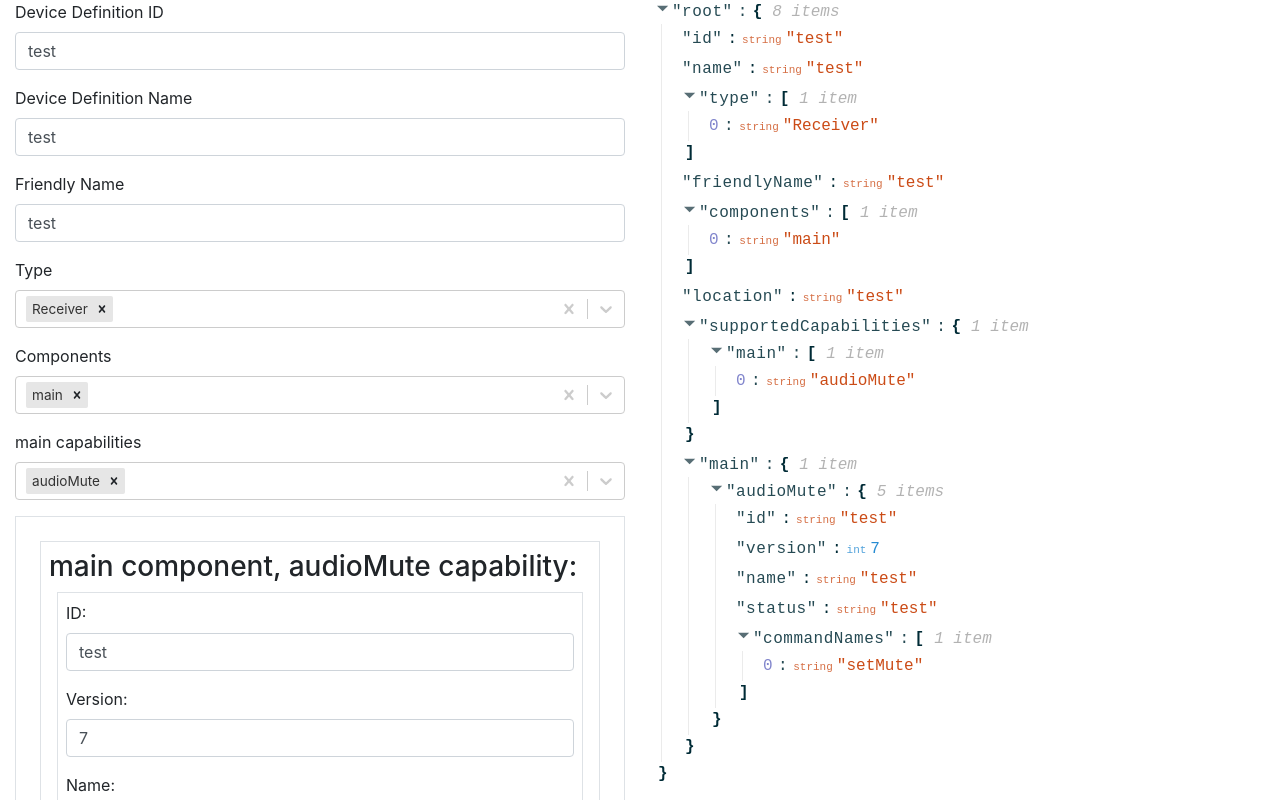
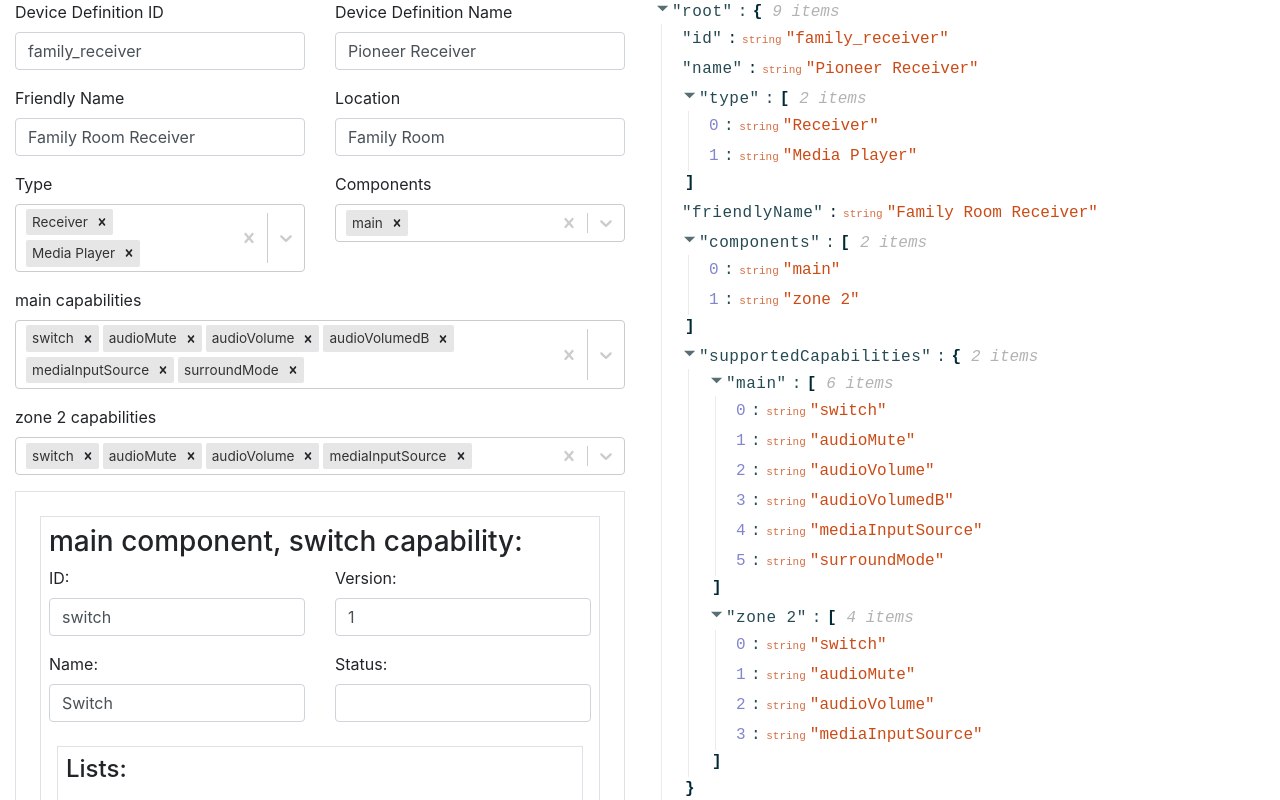
Before and after one commit to megarocks/formio-for-iot, a React (Create React App) app in the folder frontend/: page / in a window 1280 px wide. Shown: the top 800 px of the page. Built offline with nearby package versions, Linux system fonts and the light colour scheme.

Commit message:
init form with example json

```diff
--- a/frontend/src/App.js
+++ b/frontend/src/App.js
@@ -5,6 +5,8 @@
 
 import SimpleField from './components/SimpleField'
 import SelectField from './components/SelectField'
+
+import familyRoomReceiver from './examples/family_room_receiver (localized)'
 
 export const DeviceDefinitionContext = React.createContext()
 
@@ -15,40 +17,41 @@
 
 function App() {
   const formik = useFormik({
-    initialValues: {
-      id: 'test',
-      name: 'test',
-      type: ['Receiver'],
-      friendlyName: 'test',
-      components: ['main'],
-      location: 'test',
-      supportedCapabilities: {
-        main: ['audioMute'],
-      },
-      main: {
-        audioMute: {
-          id: 'test',
-          version: 7,
-          name: 'test',
-          status: 'test',
-          commandNames: ['setMute'],
-          // commands: {
-          //   setMute: {
-          //     arguments: [
-          //       {
-          //         name: 'test',
-          //         required: true,
-          //         schema: {
-          //           type: 'string',
-          //           enum: ['muted', 'unmuted'],
-          //         },
-          //       },
-          //     ],
+    // initialValues: {
+    //   id: 'test',
+    //   name: 'test',
+    //   type: ['Receiver'],
+    //   friendlyName: 'test',
+    //   components: ['main'],
+    //   location: 'test',
+    //   supportedCapabilities: {
+    //     main: ['audioMute'],
+    //   },
+    //   main: {
+    //     audioMute: {
+    //       id: 'test',
+    //       version: 7,
+    //       name: 'test',
+    //       status: 'test',
+    //       commandNames: ['setMute'],
+    //       // commands: {
+    //       //   setMute: {
+    //       //     arguments: [
+    //       //       {
+    //       //         name: 'test',
+    //       //         required: true,
+    //       //         schema: {
+    //       //           type: 'string',
+    //       //           enum: ['muted', 'unmuted'],
+    //       //         },
+    //       //       },
+    //       //     ],
+    //       //   },
+    //       // },
+    //     },
     //   },
     // },
-        },
-      },
-    },
+    initialValues: familyRoomReceiver,
     onSubmit: values => {
       console.log(values)
     },
@@ -219,16 +222,32 @@
         <div className='row'>
           <div className='col-sm'>
             <form onSubmit={formik.handleSubmit}>
+              <div className='row'>
+                <div className='col-sm'>
                   <SimpleField fieldName='id' label='Device Definition ID' />
+                </div>
+                <div className='col-sm-6'>
                   <SimpleField fieldName='name' label='Device Definition Name' />
+                </div>
+                <div className='col-sm-6'>
                   <SimpleField fieldName='friendlyName' label='Friendly Name' />
+                </div>
+                <div className='col-sm-6'>
+                  <SimpleField fieldName='location' label='Location' />
+                </div>
+                <div className='col-sm-6'>
                   <SelectField fieldName='type' options={typeOptions} label='Type' onCreateOption={onCreateNewType} />
+                </div>
+                <div className='col-sm-6'>
                   <SelectField
                     fieldName='components'
                     options={componentOptions}
                     label='Components'
                     onCreateOption={onCreateNewComponent}
                   />
+                </div>
+              </div>
+
               {componentNames.map(componentName => (
                 <SelectField
                   fieldName={`supportedCapabilities.${componentName}`}
@@ -247,26 +266,25 @@
                     const commandNames = get(`${capabilityPath}.commandNames`, formik.values) || []
                     const listsNames = get(`${capabilityPath}.listsNames`, formik.values) || []
 
-                    const addNewArgument = commandName => () => {
-                      const currentArguments =
-                        get(`${capabilityPath}.commands.${commandName}.arguments`, formik.values) || []
-                      formik.setFieldValue(`${capabilityPath}.commands.${commandName}.arguments`, [
-                        ...currentArguments,
-                        {},
-                      ])
-                    }
-
                     return (
                       <div className='p-2 m-2 border'>
                         <h3>
                           {componentName} component, {capabilityName} capability:
                         </h3>
 
-                        <div className='border p-2 m-2'>
+                        <div className='row'>
+                          <div className='col-sm-6'>
                             <SimpleField fieldName={`${capabilityPath}.id`} label={`ID:`} />
+                          </div>
+                          <div className='col-sm-6'>
                             <SimpleField fieldName={`${capabilityPath}.version`} label={`Version:`} type='number' />
+                          </div>
+                          <div className='col-sm-6'>
                             <SimpleField fieldName={`${capabilityPath}.name`} label={`Name:`} />
+                          </div>
+                          <div className='col-sm-6'>
                             <SimpleField fieldName={`${capabilityPath}.status`} label={`Status:`} />
+                          </div>
                         </div>
 
                         <div className='border p-2 m-2'>
@@ -355,9 +373,11 @@
                                         (argumentType === 'string' && (
                                           <>
                                             {!!listsNames.length && (
-                                              <SimpleField
+                                              <SelectField
+                                                isMulti={false}
                                                 fieldName={`${argumentPath}.schema.list`}
-                                                label='Schema List'
+                                                label='List'
+                                                options={listsNames.map(l => ({ label: l, value: l }))}
                                               />
                                             )}
                                             <SelectField
```
Lines whose indentation alone changed are shown as unchanged.
